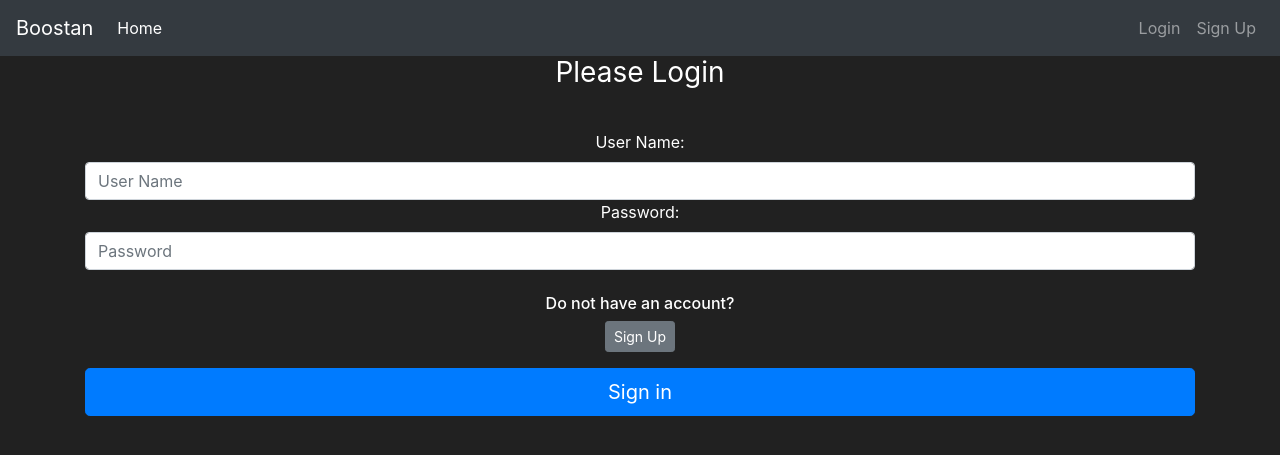
After one commit to ABGH004/Boostan, a Flask app: page /login in a window 1280 px wide. The commit adds this page. Shown: the top 455 px of the page. Run offline with Flask 3, Linux system fonts and the light colour scheme; some libraries are stand-ins or nearby versions.

Commit message:
added log in/out functionality and hashed passwords

```diff
--- a/boostan/forms.py
+++ b/boostan/forms.py
@@ -46,3 +46,9 @@ class RegisterForm(FlaskForm):
         label="Confirm Password:", validators=[EqualTo("password1"), DataRequired()]
     )
     submit = SubmitField(label="Create Account")
+
+
+class LoginForm(FlaskForm):
+    username = StringField(label="User Name:", validators=[DataRequired()])
+    password = PasswordField(label="Password:", validators=[DataRequired()])
+    submit = SubmitField(label="Sign in")
--- a/boostan/templates/base.html
+++ b/boostan/templates/base.html
@@ -19,19 +19,37 @@
           <span class="navbar-toggler-icon"></span>
         </button>
         <div class="collapse navbar-collapse" id="navbarNav">
+          {% if session['loggedin'] %}
           <ul class="navbar-nav mr-auto">
               <li class="nav-item active">
-                  <a class="nav-link" href="#">Home <span class="sr-only">(current)</span></a>
+                  <a class="nav-link" href={{url_for('user_detail')}}>Home <span class="sr-only">(current)</span></a>
               </li>
           </ul>
+
+          <ul class="navbar-nav">
+            <li class="nav-item">
+                <a class="nav-link">Welcome, {{ session['username'] }}</a>
+            </li>
+            <li class="nav-item">
+                <a class="nav-link" href={{ url_for('logout_page')}}>Log Out</a>
+            </li>
+          </ul>
+          {% else %}
+          <ul class="navbar-nav mr-auto">
+            <li class="nav-item active">
+                <a class="nav-link" href={{url_for('home_page')}}>Home <span class="sr-only">(current)</span></a>
+            </li>
+        </ul>
+
           <ul class="navbar-nav">
               <li class="nav-item">
-                  <a class="nav-link" href="#">Login</a>
+                  <a class="nav-link" href={{url_for('login_page')}}>Login</a>
               </li>
               <li class="nav-item">
-                  <a class="nav-link" href="#">Sign Up</a>
+                  <a class="nav-link" href={{ url_for('signup_page')}}>Sign Up</a>
               </li>
           </ul>
+          {%endif%}
         </div>
       </nav>
       {% with messages = get_flashed_messages(with_categories=true) %}
--- a/boostan/templates/home.html
+++ b/boostan/templates/home.html
@@ -7,7 +7,7 @@
         <div class="col-md-5 p-lg-5 mx-auto my-5">
             <h1 class="display-4 font-weight-normal">Boostan</h1>
             <p class="lead font-weight-normal">nothing</p>
-            <a class="btn btn-primary" href={{ url_for('sign_in')}}>Sign In</a>
+            <a class="btn btn-primary" href={{ url_for('login_page')}}>Login</a>
         </div>
         <div class="product-device box-shadow d-none d-md-block"></div>
         <div class="product-device product-device-2 box-shadow d-none d-md-block"></div>
--- /dev/null
+++ b/boostan/templates/login.html
@@ -0,0 +1,34 @@
+{% extends 'base.html' %}
+{% block title %}
+    Login Page
+{% endblock %}
+
+{% block content %}
+<body class="text-center">
+    <div class="container">
+        <form method="POST" class="form-signin" style="color:white">
+            {{ form.hidden_tag() }}
+            <h1 class="h3 mb-3 font-weight-normal">
+                Please Login
+            </h1>
+            <br>
+            {{ form.username.label() }}
+            {{ form.username(class="form-control", placeholder="User Name") }}
+
+            {{ form.password.label() }}
+            {{ form.password(class="form-control", placeholder="Password") }}
+
+            <br>
+
+
+            <div class="checkbox mb-3">
+               <h6>Do not have an account?</h6>
+               <a class="btn btn-sm btn-secondary" href="{{ url_for('signup_page') }}">Sign Up</a>
+            </div>
+
+            {{ form.submit(class="btn btn-lg btn-block btn-primary") }}
+
+        </form>
+    </div>
+</body>
+{% endblock %}
--- a/boostan/view.py
+++ b/boostan/view.py
@@ -1,28 +1,54 @@
-from flask import render_template, flash, redirect, url_for
+from flask import render_template, flash, redirect, url_for, session
 from boostan import app, db
-from boostan.forms import RegisterForm
+from boostan.forms import RegisterForm, LoginForm
+from MySQLdb import cursors
+import hashlib
+
+
+def hashed_password(password):
+    hash = password + app.secret_key
+    hash = hashlib.sha1(hash.encode())
+    hashed_password = hash.hexdigest()
+    return hashed_password
 
 
 @app.route("/")
 @app.route("/home")
 def home_page():
+    if "loggedin" in session:
+        return redirect(url_for("user_detail"))
     return render_template("home.html")
 
 
 @app.route("/user_detail")
 def user_detail():
-    return render_template("user_detail.html")
+    if "loggedin" in session:
+        return render_template("user_detail.html")
+    return redirect(url_for("login_page"))
 
 
 @app.route("/register", methods=["GET", "POST"])
-def sign_in():
+def signup_page():
+    if "loggedin" in session:
+        return redirect(url_for("user_detail"))
     form = RegisterForm()
     if form.validate_on_submit():
-        cur = db.connection.cursor()
+        password = hashed_password(form.password1.data)
+        cur = db.connection.cursor(cursors.DictCursor)
         cur.execute(
-            f"INSERT INTO user(first_name, last_name, username, email, password) VALUES('{form.first_name.data}', '{form.last_name.data}', '{form.username.data}', '{form.email_address.data}', '{form.password1.data}');"
+            f"INSERT INTO user(first_name, last_name, username, email, password) VALUES('{form.first_name.data}', '{form.last_name.data}', '{form.username.data}', '{form.email_address.data}', '{password}');"
         )
         db.connection.commit()
+
+        cur.execute(f"SELECT ID FROM user WHERE username = '{form.username.data}';")
+        id = cur.fetchone()
+
+        cur.close()
+
+        session["loggedin"] = True
+        session["ID"] = id
+        session["username"] = form.username.data
+
         flash(
             f"Account created successfully! You are now logged in as {form.username.data}",
             category="success",
@@ -35,3 +61,45 @@ def sign_in():
             )
 
     return render_template("register.html", form=form)
+
+
+@app.route("/login", methods=["GET", "POST"])
+def login_page():
+    if "loggedin" in session:
+        return redirect(url_for("user_detail"))
+    form = LoginForm()
+    if form.validate_on_submit():
+        password = hashed_password(form.password.data)
+        cur = db.connection.cursor(cursors.DictCursor)
+        cur.execute(
+            f"SELECT * FROM user WHERE username = '{form.username.data}' and password = '{password}';"
+        )
+        user = cur.fetchone()
+
+        cur.close()
+        if user:
+            session["loggedin"] = True
+            session["ID"] = user["ID"]
+            session["username"] = user["username"]
+            flash(
+                f"Success! You are logged in as: {user['username']}",
+                category="success",
+            )
+            return redirect(url_for("user_detail"))
+        else:
+            flash(
+                "Username and password are not match! Please try again",
+                category="danger",
+            )
+
+    return render_template("login.html", form=form)
+
+
+@app.route("/logout")
+def logout_page():
+
+    session.pop("loggedin", None)
+    session.pop("id", None)
+    session.pop("username", None)
+
+    return redirect(url_for("login_page"))
```
Also changed, not shown: boostan/templates/user_detail.html (+8 -1 lines).
